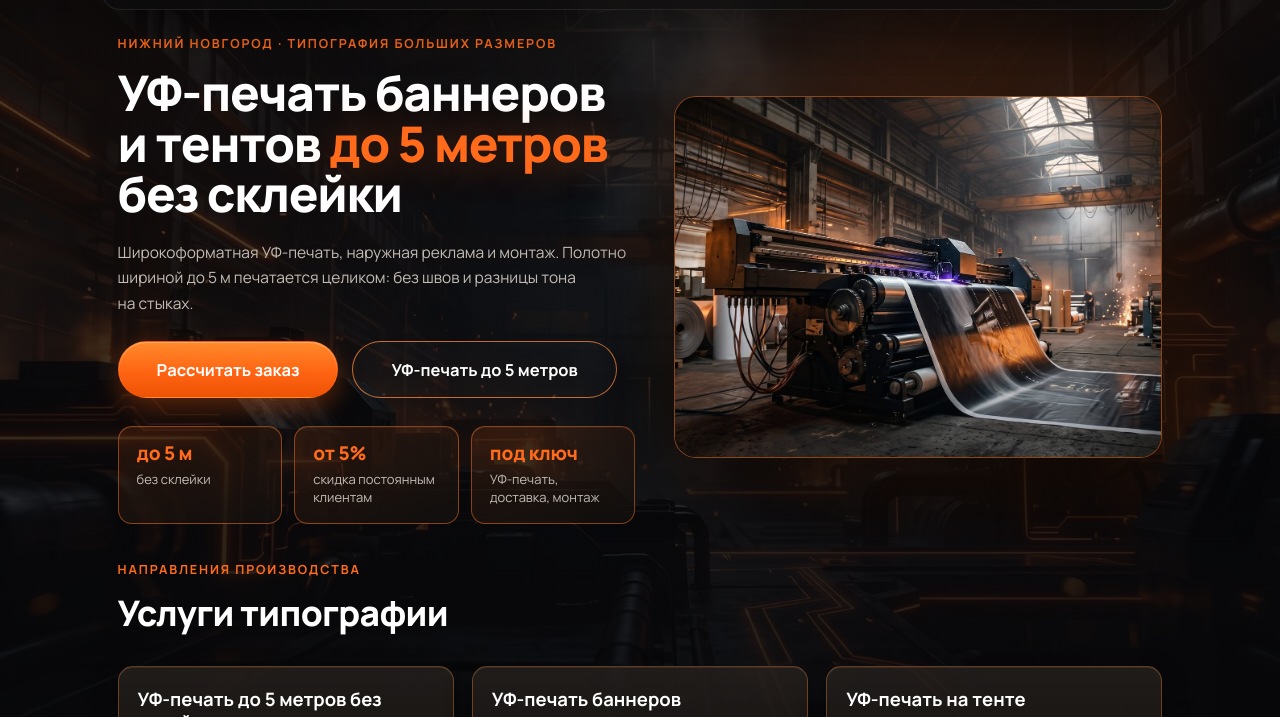
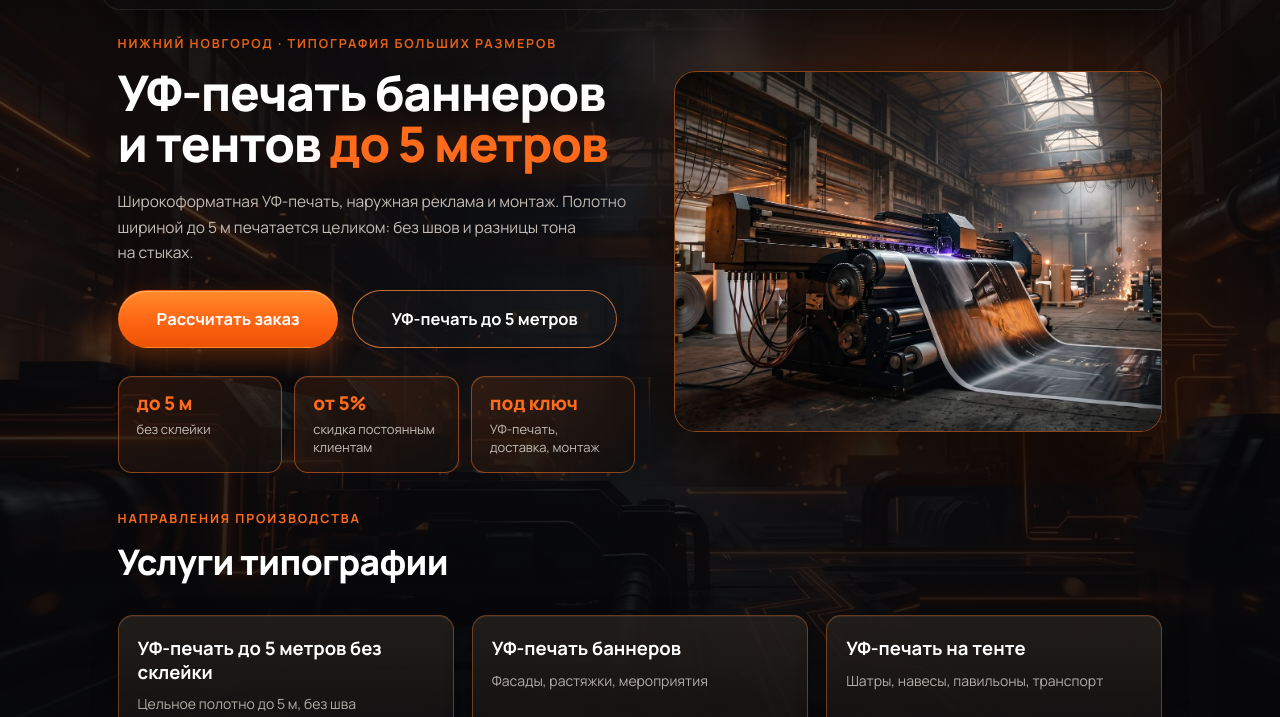
Before and after one commit to DeminovAL/cvc_ds, a plain HTML site: page index.html in a window 1280 px wide. Shown: the part 82-799 px from the top of the page. Drawn offline with Linux system fonts and the light colour scheme.

Commit message:
Update index.html

```diff
--- a/index.html
+++ b/index.html
@@ -10,7 +10,7 @@
     <meta property="og:locale" content="ru_RU">
     <meta property="og:site_name" content="Типография «Цветокор»">
     <meta property="og:title" content="Типография Цветокор — УФ-печать баннеров и тентов до 5 метров в Нижнем Новгороде">
-    <meta property="og:description" content="Широкоформатная УФ-печать баннеров и тентов шириной до 5 метров без склейки в Нижнем Новгороде. Собственное производство, наружная реклама, доставка и монтаж.">
+    <meta property="og:description" content="Широкоформатная УФ-печать баннеров и тентов шириной до 5 метров в Нижнем Новгороде. Собственное производство, наружная реклама, доставка и монтаж.">
     <meta property="og:image" content="https://cvetocor.ru/img/hero-printer.jpg">
     <link rel="icon" type="image/png" sizes="64x64" href="favicon.png">
     <link rel="apple-touch-icon" href="favicon-180.png">
@@ -80,7 +80,7 @@
     <div class="container hero-grid">
         <div>
             <span class="eyebrow">Нижний Новгород · типография больших размеров</span>
-            <h1>УФ-печать баннеров<br>и тентов <span class="accent">до 5 метров</span><br>без склейки</h1>
+            <h1>УФ-печать баннеров<br>и тентов <span class="accent">до 5 метров</span><br></h1>
             <p class="hero-lead">Широкоформатная УФ-печать, наружная реклама и монтаж. Полотно шириной <span class="nowrap">до 5 м</span> печатается целиком: без швов и разницы тона на&nbsp;стыках.</p>
             <div class="hero-actions">
                 <a class="btn btn-primary" href="#calc">Рассчитать заказ</a>
```
